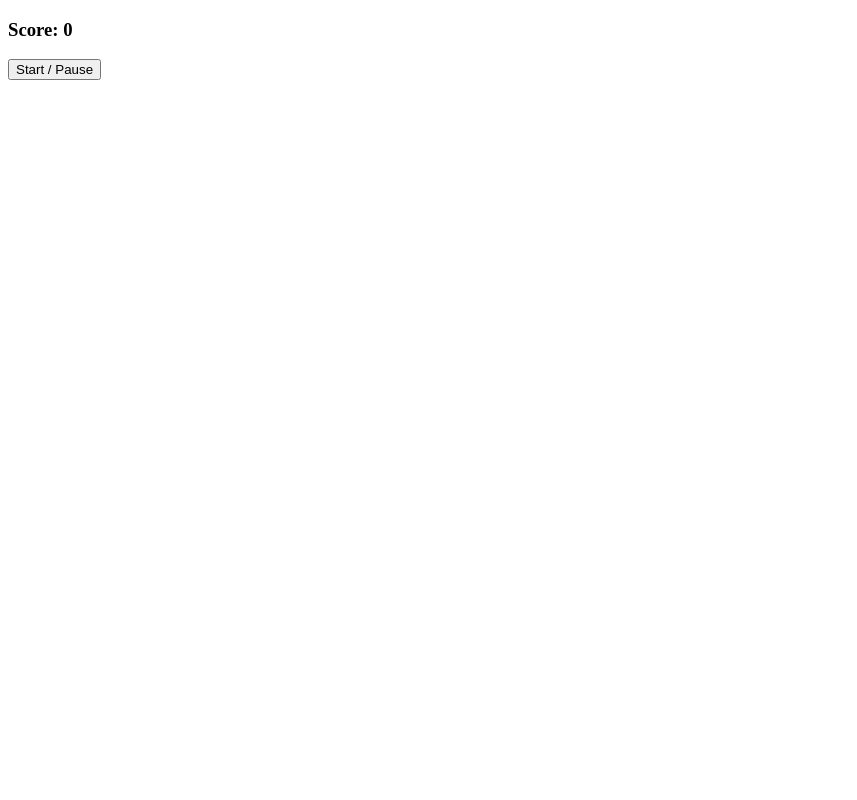
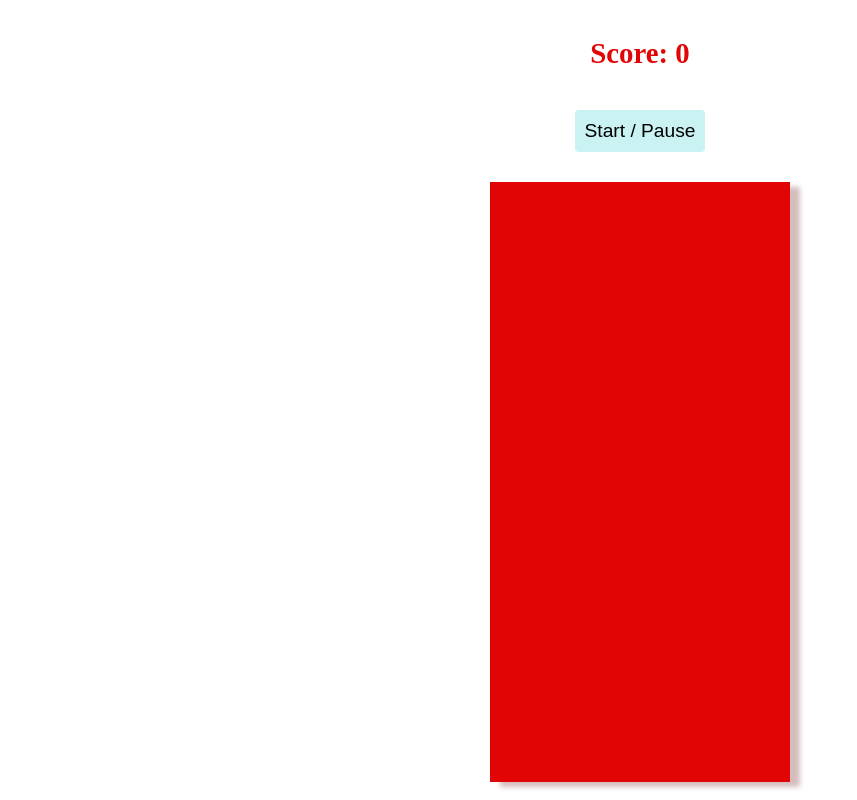
Before and after one commit to I-A11/Tetris-Game, a plain HTML site: page index.html in a window 1280 px wide. Shown: the whole page, without its empty margins (0-857 px from the left). Drawn offline with Linux system fonts and the light colour scheme.

Commit message:
finishing css style file

```diff
--- a/index.html
+++ b/index.html
@@ -8,6 +8,7 @@
     <title>Document</title>
   </head>
   <body>
+    <div class="container">
       <h3>Score: <span id="score">0</span></h3>
       <button id="start-btn">Start / Pause</button>
       <div class="grid">
@@ -212,6 +213,8 @@
         <div></div>
         <div></div>
       </div>
+    </div>
+
     <script src="./app.js"></script>
   </body>
 </html>
--- a/style.css
+++ b/style.css
@@ -0,0 +1,38 @@
+.container {
+  display: inline-flex;
+  flex-direction: column;
+  justify-content: center;
+  align-items: center;
+  width: 100%;
+}
+
+.grid {
+  display: flex;
+  flex-wrap: wrap;
+  width: 300px;
+  height: 600px;
+  background-color: #fbfb82;
+  box-shadow: 10px 5px 5px #d6bdbd;
+}
+
+.grid div {
+  height: 30px;
+  width: 30px;
+  background-color: #e20505;
+}
+
+#start-btn {
+  margin-top: 30px;
+  margin-bottom: 30px;
+  background-color: rgb(202, 242, 243);
+  border-style: none;
+  border-radius: 4px;
+  padding: 10px;
+  font-size: 1.2rem;
+}
+#score,
+h3 {
+  margin-bottom: 10px;
+  font-size: 1.8rem;
+  color: #e20505;
+}
```
Lines whose indentation alone changed are shown as unchanged.
